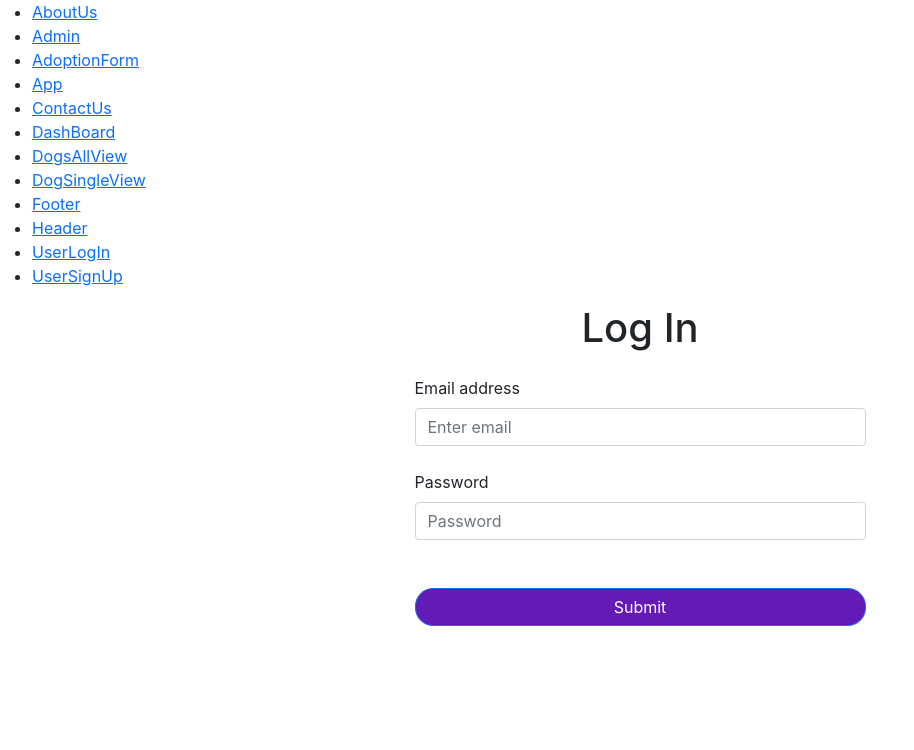
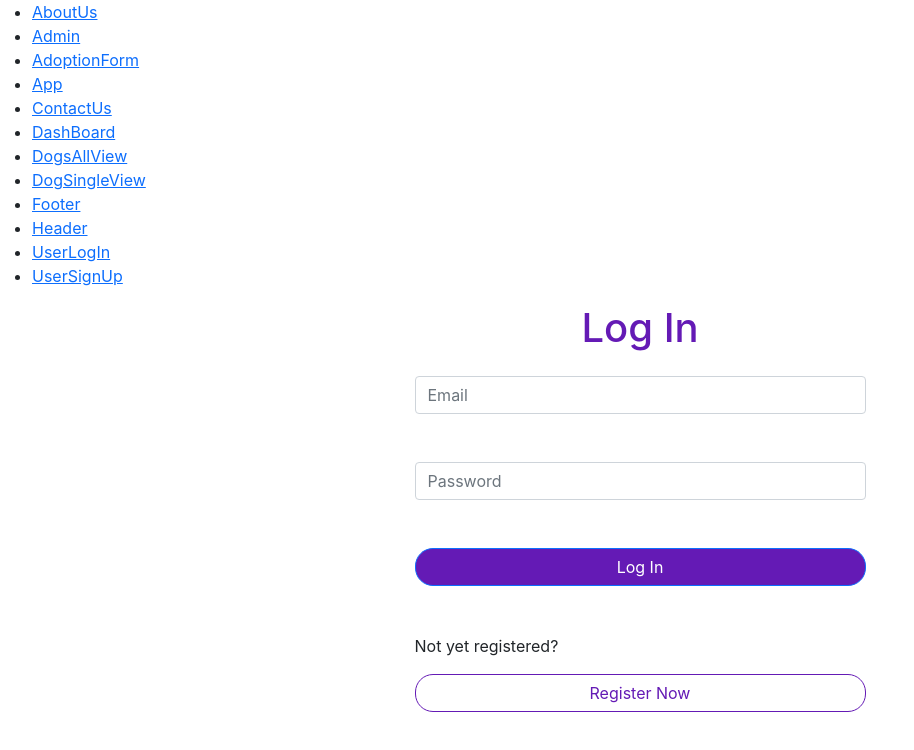
Before and after one commit to cesarsnina/k9friends, a React (Create React App) app: page /login in a window 1280 px wide. Shown: the top 750 px of the page, without its empty margins (0-914 px from the left). Built offline with nearby package versions, Linux system fonts and the light colour scheme.

Commit message:
added button to register and added more style

```diff
--- a/src/components/UserLogIn.css
+++ b/src/components/UserLogIn.css
@@ -1,17 +1,27 @@
 .login-header {
     text-align: center;
+    color: #641AB5;
 }
 
-.login-submit {
+.login-submit, .login-register:hover {
     background-color: #641AB5;
-    width: 100%;
-    border-radius: 18px;
 }
 
 .login-submit:hover {
     background-color: #410E78;
 }
 
-.login-submit:focus {
+.login-submit:focus, .login-register:focus {
     background-color: #2E0652;
 }
+
+.login-submit, .login-register {
+    width: 100%;
+    border-radius: 18px;
+}
+
+.login-register {
+    background-color: #ffffff;
+    color: #641AB5;
+    border-color: #641AB5;
+}
--- a/src/components/UserLogIn.js
+++ b/src/components/UserLogIn.js
@@ -1,5 +1,6 @@
 import react from 'react';
 import { Container, Form, Row, Col, Button } from 'react-bootstrap';
+import { Link } from 'react-router-dom';
 
 import './UserLogIn.css';
 
@@ -9,18 +10,20 @@ const UserLogIn = () => {
             <Row className="justify-content-md-center"><Col md={5} xs={9}>
                 <h1 className="login-header mb-4">Log In</h1>
                 <Form>
-                    <Form.Group className="mb-4" controlId="formBasicEmail">
-                        <Form.Label>Email address</Form.Label>
-                        <Form.Control type="email" placeholder="Enter email" />
+                    <Form.Group className="mb-5" controlId="Email">
+                        <Form.Control type="email" placeholder="Email" />
                     </Form.Group>
 
-                    <Form.Group className="mb-5" controlId="formBasicPassword">
-                        <Form.Label>Password</Form.Label>
+                    <Form.Group className="mb-5" controlId="Password">
                         <Form.Control type="password" placeholder="Password" />
                     </Form.Group>
 
-                    <Button type="submit" className="login-submit">Submit</Button>
+                    <Button type="submit" className="login-submit mb-5">Log In</Button>
                 </Form>
+                <p>Not yet registered?</p>
+                <Link to="/signup">
+                    <Button className="login-register">Register Now</Button>
+                </Link>
             </Col></Row>
         </Container>
     )
```
